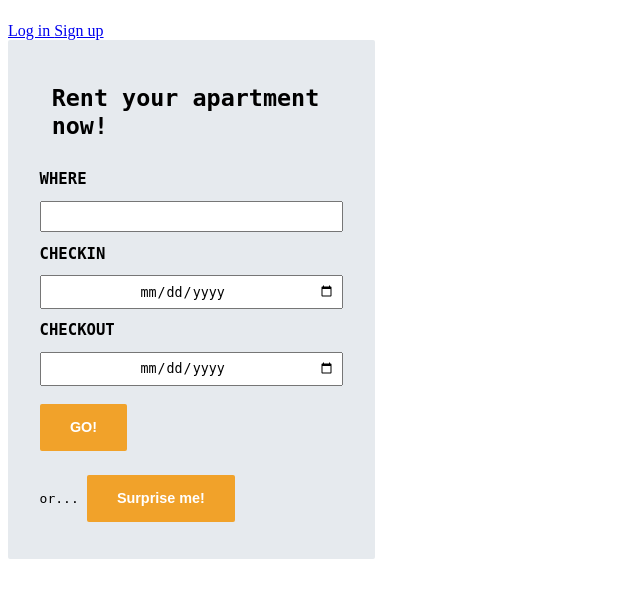
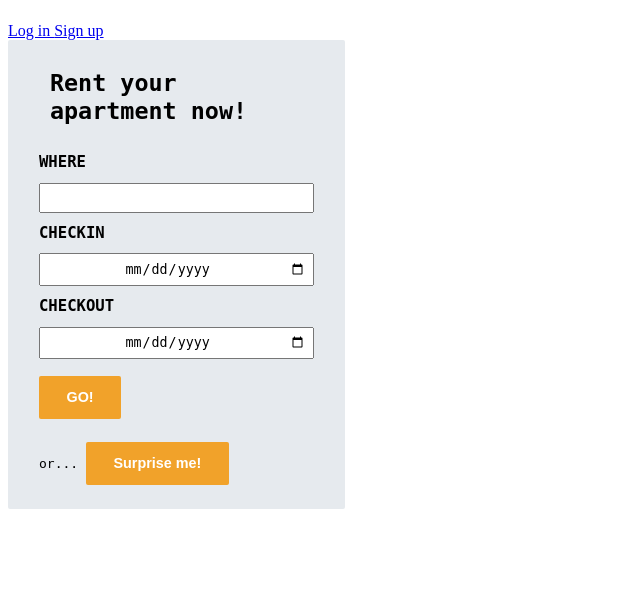
Before and after one commit to diogosmac/apartrent-feup-ltw, a PHP site: page / in a window 1280 px wide. Shown: the part 58-656 px from the top of the page, without its empty margins (0-640 px from the left). Run offline with PHP 8.4, Linux system fonts and the light colour scheme.

Commit message:
Form css done for now.

```diff
--- a/src/css/form.css
+++ b/src/css/form.css
@@ -3,9 +3,13 @@
     flex-direction: column;
     background-color: rgb(230, 234, 238);
     width: 25%;
+    max-width: 22em;
     font-family: monospace;
     border-radius: 2px;
-    padding: 2%;
+    padding-top: 1%;
+    padding-bottom: 1%;
+    padding-right: 2%;
+    padding-left: 2%;
   }
 
   .flex-container > div {
```
